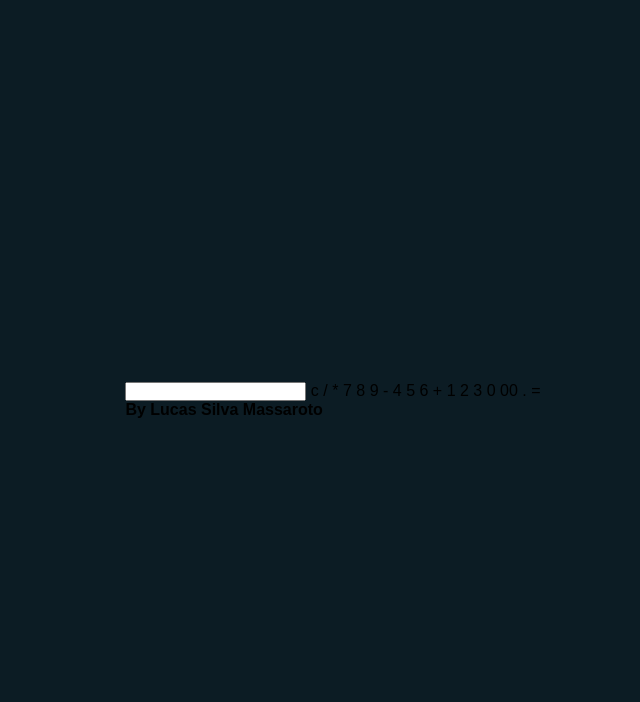
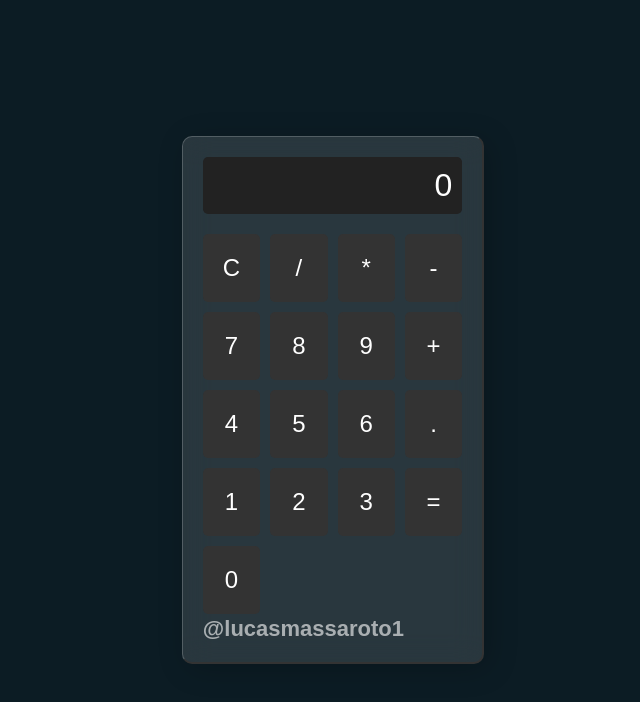
Before and after one commit to Lucasmassaroto1/calculadora, a plain HTML site: page index.html in a window 1280 px wide. Shown: the whole page, without its empty margins (307-947 px from the left). Drawn offline with Linux system fonts and the light colour scheme.

Commit message:
Update index.html

```diff
--- a/index.html
+++ b/index.html
@@ -1,37 +1,36 @@
 <!DOCTYPE html>
-<html lang="pT-BR">
+<html lang="pt-br">
 <head>
-    <meta charset="UTF-8">
-    <meta http-equiv="X-UA-Compatible" content="IE=edge">
-    <meta name="viewport" content="width=device-width, initial-scale=1.0">
-    <title>Calculadora</title>
-    <link rel="stylesheet" href="style.css">
+  <meta charset="UTF-8">
+  <meta http-equiv="X-UA-Compatible" content="IE=edge">
+  <meta name="viewport" content="width=device-width, initial-scale=1.0">
+  <link rel="stylesheet" href="style.css">
+  <script src="script.js" defer></script>
+  <title>Calculadora</title>
 </head>
 <body>
-    <div class="container">
-            <form class="calc" name="calculator">
-                <input type="text" readonly class="value" name="txt">
-               <span class="num clear" onclick="document.calculator.txt.value =''">c</span>
-               <span class="num" onclick="document.calculator.txt.value += '/'">/</span>
-               <span class="num" onclick="document.calculator.txt.value +='*'">*</span>
-               <span class="num" onclick="document.calculator.txt.value +='7'">7</span>
-               <span class="num" onclick="document.calculator.txt.value +='8'">8</span>
-               <span class="num" onclick="document.calculator.txt.value +='9'">9</span>
-               <span class="num" onclick="document.calculator.txt.value +='-'">-</span>
-               <span class="num" onclick="document.calculator.txt.value +='4'">4</span>
-               <span class="num" onclick="document.calculator.txt.value +='5'">5</span>
-               <span class="num" onclick="document.calculator.txt.value +='6'">6</span>
-               <span class="num plus" onclick="document.calculator.txt.value +='+'">+</span>
-               <span class="num" onclick="document.calculator.txt.value +='1'">1</span>
-               <span class="num" onclick="document.calculator.txt.value +='2'">2</span>
-               <span class="num" onclick="document.calculator.txt.value +='3'">3</span>
-               <span class="num" onclick="document.calculator.txt.value +='0'">0</span>
-               <span class="num" onclick="document.calculator.txt.value +='00'">00</span>
-               <span class="num" onclick="document.calculator.txt.value +='.'">.</span>
-               <span class="num equal" onclick="document.calculator.txt.value =eval(calculator.txt.value)">=</span>
-            </form>
-      <h4>By Lucas Silva Massaroto</h4>
+  <div class="calculator">
+    <div id="display" class="display">0</div>
+      <div class="buttons">
+        <button class="btn" onclick="clearDisplay()">C</button>
+        <button class="btn" onclick="chooseOperation('/')">/</button>
+        <button class="btn" onclick="chooseOperation('*')">*</button>
+        <button class="btn" onclick="chooseOperation('-')">-</button>
+        <button class="btn" onclick="appendNumber('7')">7</button>
+        <button class="btn" onclick="appendNumber('8')">8</button>
+        <button class="btn" onclick="appendNumber('9')">9</button>
+        <button class="btn" onclick="chooseOperation('+')">+</button>
+        <button class="btn" onclick="appendNumber('4')">4</button>
+        <button class="btn" onclick="appendNumber('5')">5</button>
+        <button class="btn" onclick="appendNumber('6')">6</button>
+        <button class="btn" onclick="appendNumber('.')">.</button>
+        <button class="btn" onclick="appendNumber('1')">1</button>
+        <button class="btn" onclick="appendNumber('2')">2</button>
+        <button class="btn" onclick="appendNumber('3')">3</button>
+        <button class="btn" onclick="calculate()">=</button>
+        <button class="btn" onclick="appendNumber('0')">0</button>
     </div>
-    <script src="script.js"></script>
+    <h2><a href="https://www.tiktok.com/@lucasmassaroto1">@lucasmassaroto1</a></h2>
+  </div>
 </body>
 </html>
```
